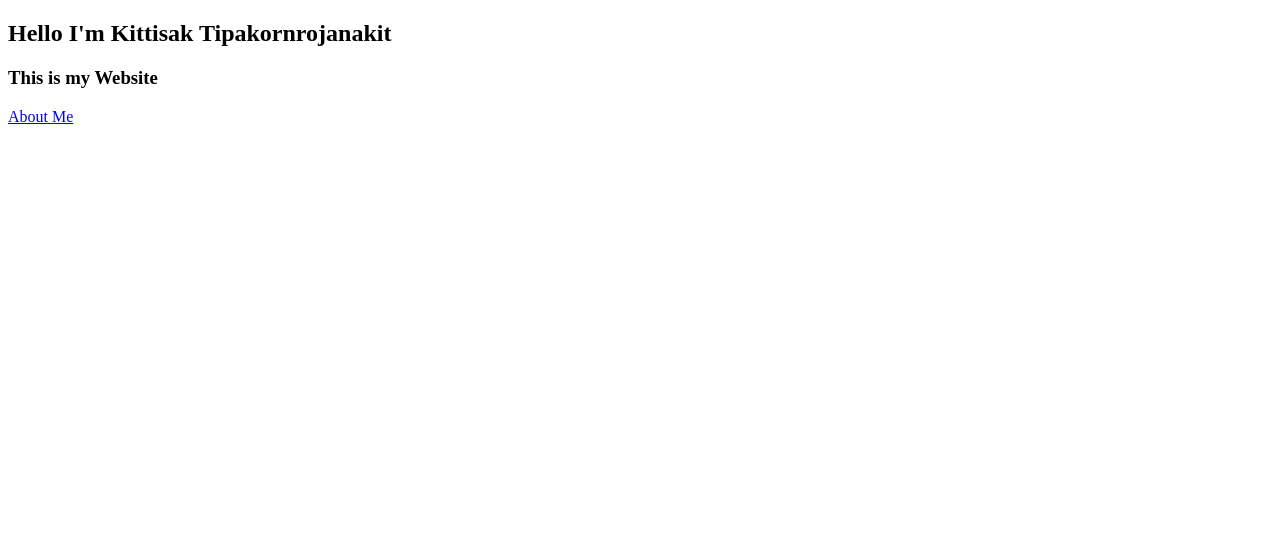
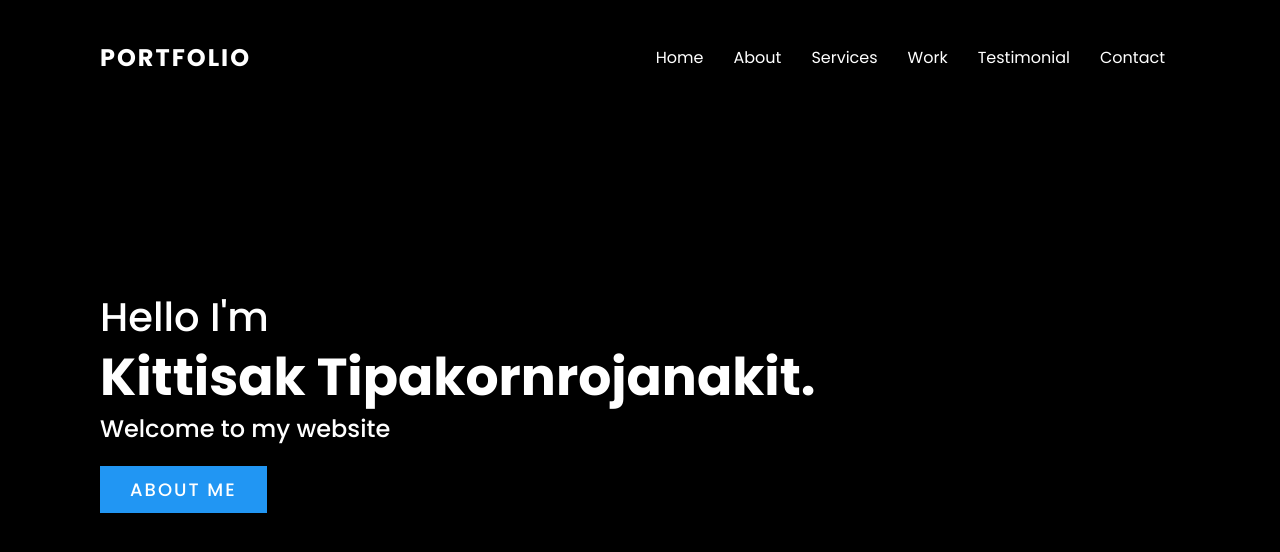
Before and after one commit to saashiimee/saashiimee.github.io, a plain HTML site: page index.html in a window 1280 px wide. Drawn offline with Linux system fonts and the light colour scheme.

Commit message:
add: style.css for index.html feat: add logo and buttons

```diff
--- a/index.html
+++ b/index.html
@@ -7,12 +7,25 @@
     <link rel="stylesheet" href="style.css">
 </head>
 <body>
+    <header>
+        <a href="#" class="logo">Portfolio</a>
+        <div class="toggle"></div>
+        <ul>
+            <li><a href="#">Home</a></li>
+            <li><a href="#">About</a></li>
+            <li><a href="#">Services</a></li>
+            <li><a href="#">Work</a></li>
+            <li><a href="#">Testimonial</a></li>
+            <li><a href="#">Contact</a></li>
+        </ul>
+    </header>
     <section class="banner">
-        <div class="textBx">
-            <h2>Hello I'm Kittisak Tipakornrojanakit</h2>
-            <h3>This is my Website</h3>
+        <div class="textBox">
+            <h2>Hello I'm<br><span>Kittisak Tipakornrojanakit.</span></h2>
+            <h3>Welcome to my website</h3>
             <a href="#" class="btn">About Me</a>
         </div>
     </section>
+
 </body>
 </html>
--- a/style.css
+++ b/style.css
@@ -0,0 +1,94 @@
+@import url('https://fonts.googleapis.com/css?family=Poppins:200,300,400,500,600,700,800,900&display=swap');
+*
+{
+    margin: 0;
+    padding: 0;
+    box-sizing: border-box;
+    font-family: 'Poppins', sans-serif;
+}
+section
+{
+    padding: 100px;
+}
+.banner
+{
+    position: relative;
+    min-height: 100vh;
+    background-color: black;
+    background-size: cover;
+    background-position: right;
+    display: flex;
+    justify-content: space-between;
+    align-items: center;
+}
+.banner h2
+{
+    font-size: 2.5em;
+    color: #fff;
+    font-weight: 500;
+    line-height: 1.5em;
+}
+.banner h2 span
+{
+    font-size: 1.3em;
+    font-weight: 700;
+}
+.banner h3
+{
+    font-size: 1.5em;
+    color: #fff;
+    font-weight: 500;
+}
+.btn
+{
+    position: relative;
+    background: #2196f3;
+    display: inline-block;
+    color: #fff;
+    margin-top: 20px;
+    padding: 10px 30px;
+    font-size: 18px;
+    text-transform: uppercase;
+    text-decoration: none;
+    letter-spacing: 2px;
+    font-weight: 500;
+}
+header
+{
+    position: fixed;
+    top: 0;
+    left: 0;
+    width: 100%;
+    padding: 40px 100px;
+    z-index: 1000;
+    display: flex;
+    justify-content: space-between;
+    align-items: center;
+}
+header .logo
+{
+    color: #fff;
+    font-size: 24px;
+    text-transform: uppercase;
+    text-decoration: none;
+    font-weight: 700;
+    letter-spacing: 2px;
+}
+header ul
+{
+    position: relative;
+    display: flex;
+}
+hedaer ul li
+{
+    position: relative;
+    list-style: none;
+}
+header ul li a
+{
+    position: relative;
+    display: inline-block;
+    margin: 0 15px;
+    color: #fff;
+    text-decoration: none;
+}
```
